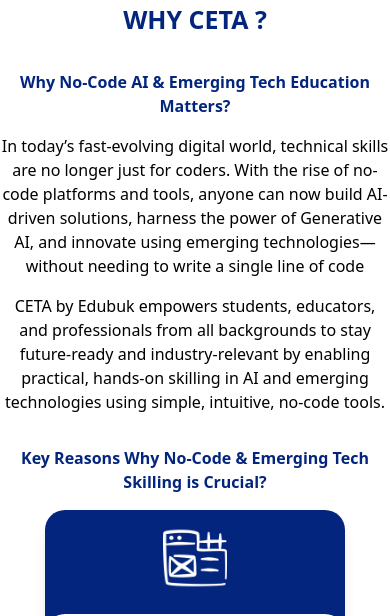
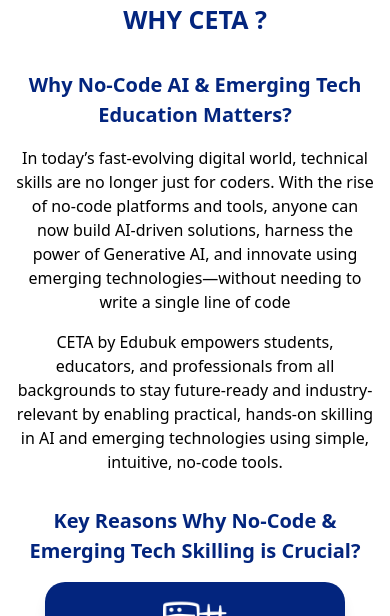
Before and after one commit to edubuk/CETA, a React (Vite) app: page /home in a window 390 px wide. Shown: the part 830-1446 px from the top of the page. Built offline with nearby package versions, Linux system fonts and the light colour scheme; no server answers.

Commit message:
courses portion added

```diff
--- a/index.html
+++ b/index.html
@@ -13,7 +13,7 @@
     <meta property="og:title" content="Edubuk - CETA" />
     <meta
       property="og:description"
-      content="International AI & Emerging Technologies Olympiad for Students powered by Edubuk"
+      content="Global Gold Standard for No-Code AI & Emerging Technologies Skilling & Assessment by Edubuk"
     />
     <meta
       property="og:image"
@@ -23,7 +23,7 @@
     <meta property="og:type" content="website" />
     <meta
       name="description"
-      content="International AI & Emerging Technologies Olympiad for Students powered by Edubuk"
+      content="Global Gold Standard for No-Code AI & Emerging Technologies Skilling & Assessment by Edubuk"
     />
     <title>Edubuk-CETA</title>
   </head>
--- a/src/components/HomePageSection/WhyCeta.tsx
+++ b/src/components/HomePageSection/WhyCeta.tsx
@@ -60,8 +60,8 @@
           Why CETA ?
         </p>
         <div className='flex justify-center items-center md:gap-8 lg:gap-40 lg:px-20'>
-            <div className='flex flex-col justify-center items-center gap-4'>
-                <p className='text-[#03257e] text-[16px] sm:text-[20px] md:text-[30px] w-max-[700px] text-center font-bold'>Why No-Code AI & Emerging Tech Education Matters?</p>
+            <div className='flex flex-col justify-center items-center gap-4 px-4'>
+                <p className='text-[#03257e] text-[20px] sm:text-[25px] md:text-[30px] w-max-[700px] text-center font-bold'>Why No-Code AI & Emerging Tech Education Matters?</p>
                 <p className='text-black w-max-[700px] text-center'>In today’s fast-evolving digital world, technical skills are no longer just for coders. With the rise of no-code platforms and tools, anyone can now build AI-driven solutions, harness the power of Generative AI, and innovate using emerging technologies—without needing to write a single line of code</p>
                 <p className='text-black w-max-[700px] text-center'>CETA by Edubuk empowers students, educators, and professionals from all backgrounds to stay future-ready and industry-relevant by enabling practical, hands-on skilling in AI and emerging technologies using simple, intuitive, no-code tools.</p>
             </div>
@@ -70,7 +70,7 @@
             </div>
         </div>
         <div className='flex flex-col justify-center items-center w-full'>
-            <p className='text-[#03257e] text-[16px] sm:text-[20px] md:text-[30px] text-center font-bold'>Key Reasons Why No-Code & Emerging Tech Skilling is Crucial?</p>
+            <p className='text-[#03257e] text-[20px] sm:text-[25px] md:text-[30px] text-center font-bold px-4'>Key Reasons Why No-Code & Emerging Tech Skilling is Crucial?</p>
             <div className='flex flex-wrap justify-center items-center'>
                 {keyData.map((item, index) => (
                     <div key={index} className={`flex flex-col justify-center items-center gap-2 m-4  rounded-[20px] shadow-lg w-[300px]`} style={{backgroundColor:`${item.iconBg}`}}>
```
